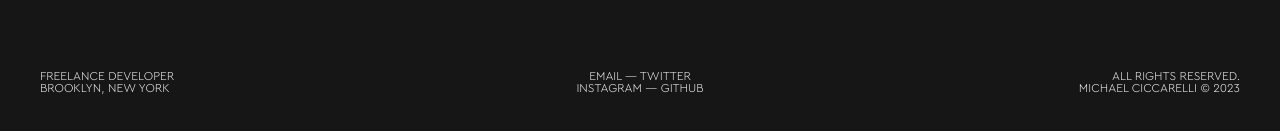
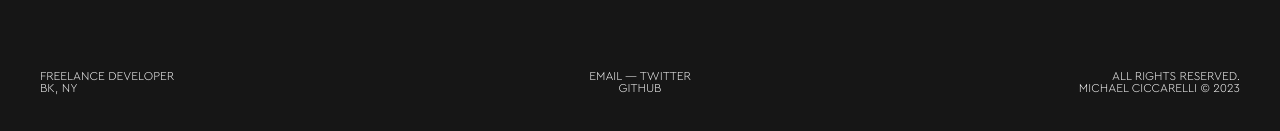
Before and after one commit to mciccarelli/personal-site, a Vue app: page / in a window 1280 px wide. Shown: the part 1473-1604 px from the top of the page. Built offline with nearby package versions, Linux system fonts and the light colour scheme.

Commit message:
update footer text

```diff
--- a/src/components/Footer.vue
+++ b/src/components/Footer.vue
@@ -1,12 +1,12 @@
 <template>
   <footer class="grid grid-cols-2 md:grid-cols-3 gap-4">
     <div class="p-10">
-      <p class="mb-0">freelance developer <br />Brooklyn, New York</p>
+      <p class="mb-0">freelance developer<br />bk, ny</p>
     </div>
     <div class="p-10">
       <p class="mb-0 text-right md:text-center">
-        <a href="mailto:mikecicc@gmail.com">email</a> — <a href="https://twitter.com/mciccarelli">twitter</a> <br />
-        <a href="https://instagram.com/minorvillain">Instagram</a> — <a href="https://github.com/mciccarelli">Github</a>
+        <a href="mailto:mikecicc@gmail.com">Email</a> — <a href="https://twitter.com/mciccarelli">Twitter</a> <br />
+        <a href="https://github.com/mciccarelli">Github</a>
       </p>
     </div>
     <div class="hidden md:block p-10 md:col-span-1">
```
